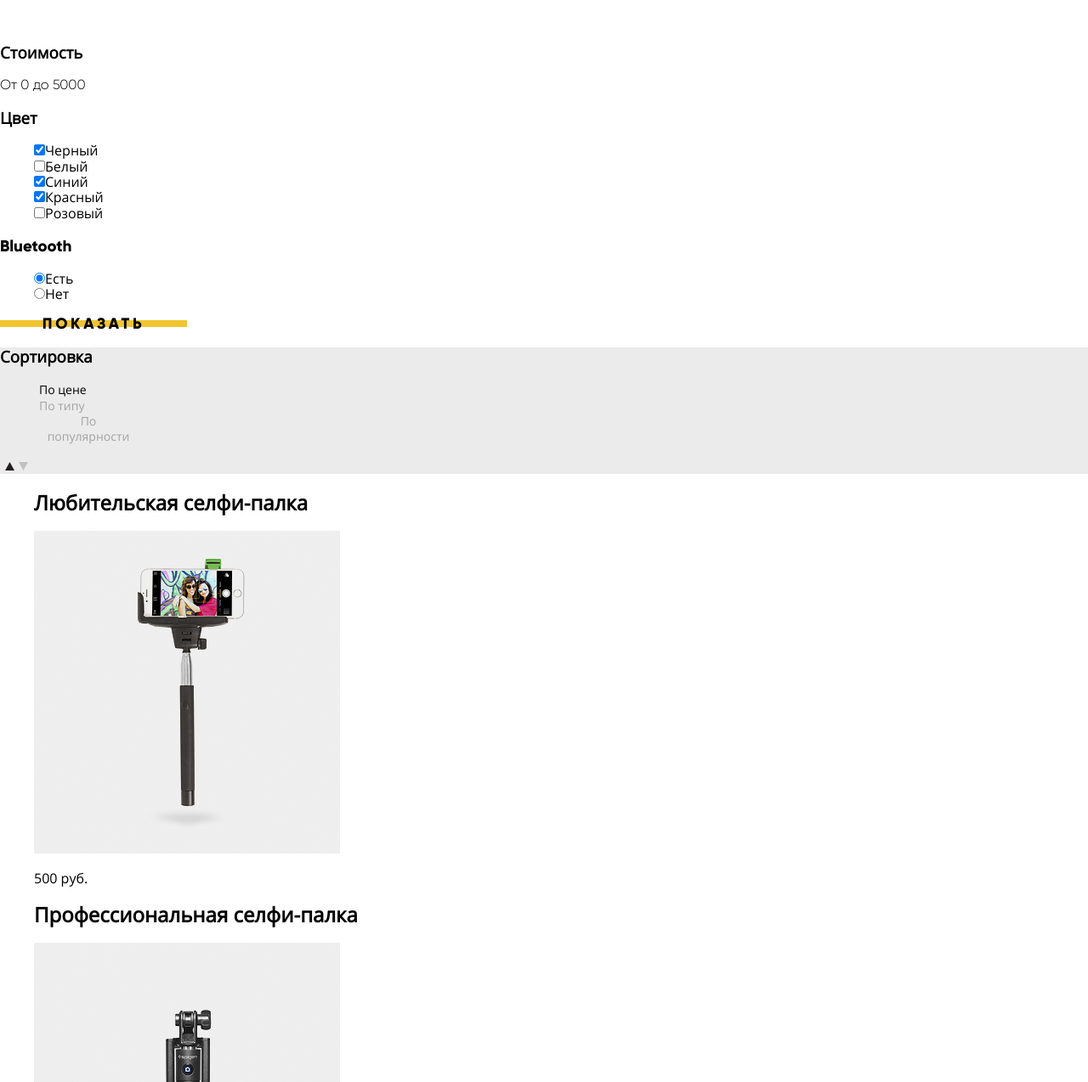
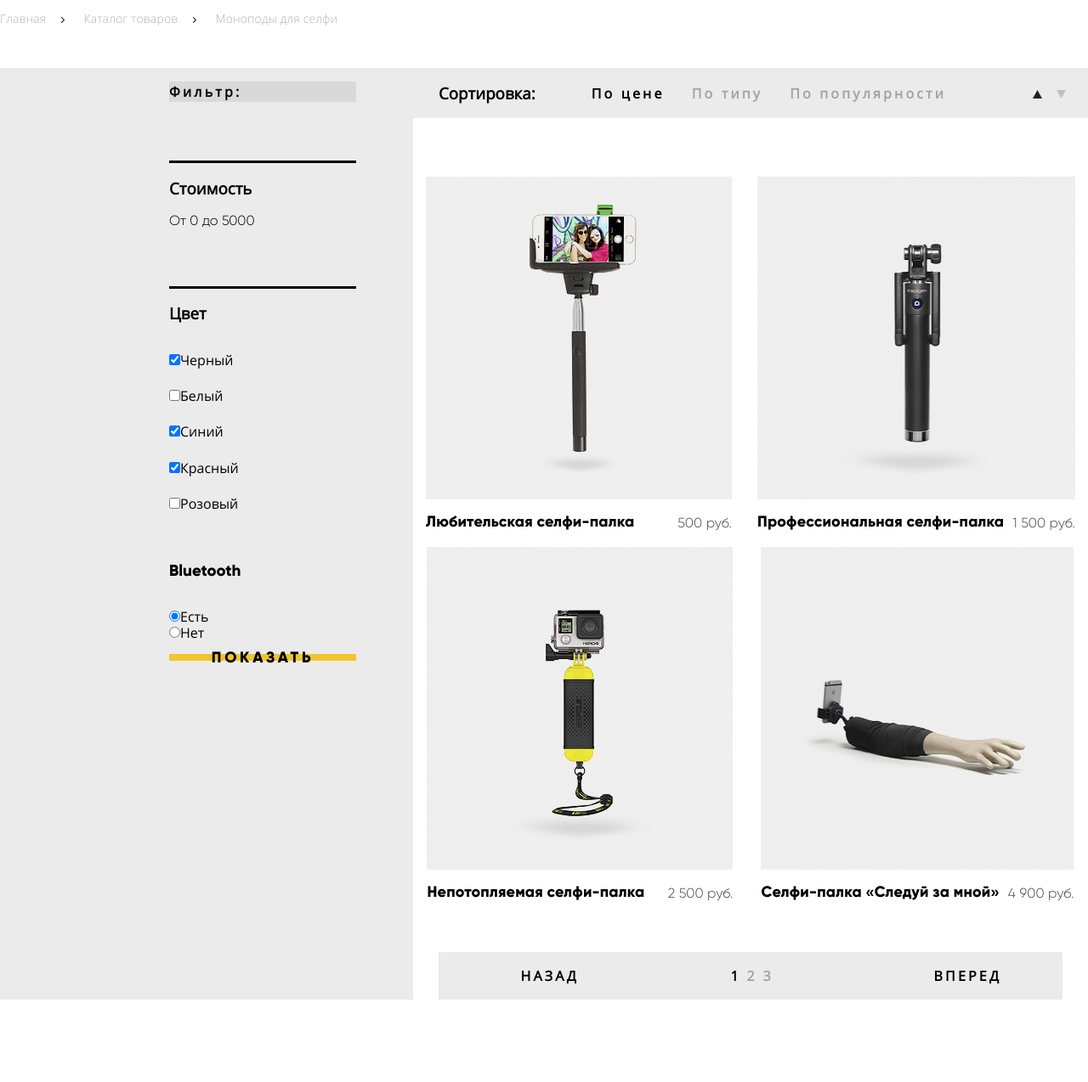
Before and after one commit to Serhii-Repetiuk/547245-device-26, a plain HTML site: page catalog.html in a window 1280 px wide. Shown: the part 436-1710 px from the top of the page at 85% size. Drawn offline with Linux system fonts and the light colour scheme; files whose address does not match are found by name.

Commit message:
Add flex-posotioning to catalog file. Some flex-box changes to index.

```diff
--- a/catalog.html
+++ b/catalog.html
@@ -38,15 +38,19 @@
       <li><a href="#">Умные часы</a></li>
       <li><a href="#">Квадрокоптеры</a></li>
     </ul>
-    <ul class="header-user-activity">
-      <li class="search-wrapper">
+    <div class="user-activity-wrapper">
+      <div class="search-wrapper">
         <span class="search-img" aria-label="Картинка-увелечительного стекла"></span>
         <label for="search" aria-label="Поиск по сайту"></label>
         <input class="search" id="search" type="search" value="Поиск по сайту" alt="Поле поиска">
-      </li>
+      </div>
+      <ul class="header-user-activity">
         <li class="login-list">
+          <div class="user-name-wrapper">
             <span class="login-image" aria-label="Картинки логин"></span>
-        <button class="modal-login" type="button">Войти</button>
+            <span class="user-name">Валентин Петухов</span>
+          </div>
+          <button class="modal-logoff" type="button">Выйти</button>
           <span class="modal-close"></span>
         </li>
         <!--Здесь будет форма входа-->
@@ -59,38 +63,42 @@
           <button class="cart" type="button">Корзина</button>
         </li>
       </ul>
+    </div>
   </nav>
 </header>
 
-
+<main class="catalog-main">
   <div class="user-navigation-wrapper">
-  <h1 class="catalog-h1">Моноподы для селфи</h1>
+    <h1 class="catalog-h1 font-gilroy">Моноподы для селфи</h1>
     <ul class="user-navigation">
       <li>
-      <span><img class="nav-arrow" src="img/svg/nav-arrow.svg" alt="Стрелочка навигации"></span>
         <a class="fonts-Open-Sans" href="index.html">Главная</a>
       </li>
       <li>
-      <span><img class="nav-arrow" src="img/svg/nav-arrow.svg" alt="Стрелочка навигации"></span>
-      <a class=" fonts-Open-Sans" href="catalog.html">Каталог товаров</a>
+        <span>
+          <img class="nav-arrow" src="img/svg/nav-arrow.svg" alt="Стрелочка навигации">
+        </span>
+        <a  href="catalog.html">Каталог товаров</a>
       </li>
-    <li class=" fonts-Open-Sans"><a href="">Моноподы для селфи</a></li>
+      <li>
+        <span>
+          <img class="nav-arrow" src="img/svg/nav-arrow.svg" alt="Стрелочка навигации">
+        </span>
+        <a href="">Моноподы для селфи</a>
+      </li>
     </ul>
   </div>
-<div class="catalog-main-wrapper">
-    <section>
-      <h2 class="visually-hidden">Фильтр товаров</h2>
+  <div class="catalog-filter-wrapper">
+    <section class="filters">
+      <h3 class="visually-hidden">Фильтр товаров</h3>
       <h3 class="filter-header">Фильтр:</h3>
-      <!--пройтись по логике h-->
-
-
-      <span class="divider"></span>
-      <h3>Стоимость</h3>
+      <div class="divider"></div>
+      <h3 class="price-h1">Стоимость</h3>
       <div class="cost-wrapper font-gilroy">
         <span>От 0</span>
         <span>до 5000</span>
-        <span class="divider"></span>
       </div>
+      <div class="divider"></div>
       <h3>Цвет</h3>
       <ul class="filter-color">
         <li>
@@ -126,59 +134,69 @@
       </ul>
       <button class="button-back font-gilroy" type="button">Показать</button>
     </section>
+    <div class="catalog-wrapper">
+      <section class="catalog">
+        <div class="sorting">
+          <div class="sorting-wrapper">
+          <h3>Сортировка:</h3>
+          <ul class="sorting-list">
+            <li class="active-sorting-button"><button class="sorting-prise" type="button">По цене</button></li>
+            <li class="sorting-button"><button class="sorting-type" type="button">По типу</button></li>
+            <li class="sorting-button"><button class="sorting-popular" type="button">По популярности</button></li>
+          </ul>
           </div>
-  <div class="catalog-wrapper">
-    <section class="sorting">
-      <h3>Сортировка</h3>
-      <ul>
-        <li><button class="sorting-prise" type="button">По цене</button></li>
-        <li><button class="sorting-type" type="button">По типу</button></li>
-        <li><button class="sorting-popular" type="button">По популярности</button></li>
-      </ul>
-      <button type="button" class="arrow-up"><img src="img/svg/icon-up-dir.svg" alt="Стрелка вверх"></button>
-      <button type="button" class="arrow-down"><img src="img/svg/icon-down-dir.svg"  alt="Стрелка вниз"></button>
-      <!--*Заменить стрелки на background-image-->
-    </section>
-    <section class="catalog">
-      <ul class="catalog-list">
+          <div class="updown-arrow-wrapper">
+            <button type="button" class="arrow-up"><img src="img/svg/icon-up-dir.svg" alt="Стрелка вверх" width="11" height="10"></button>
+            <button type="button" class="arrow-down"><img src="img/svg/icon-down-dir.svg"  alt="Стрелка вниз" width="11" height="10"></button>
+          </div>
+        </div>
+        <ul class="catalog-list font-gilroy">
           <li class="catalog-item">
-          <a href="#">
+            <a class="catalog-item-link" href="#">
+              <div class="title-prise-wrapper">
                 <h2 class="catalog-item-title">
                   Любительская селфи-палка
                 </h2>
+                <p class="catalog-item-prise">500 руб.</p>
+              </div>
               <img class="catalog-item-image" src="img/item-1.png" alt="Любительская сэлфи палка" width="360" height="380">
-            <p class="catalog-item-prise">500 руб.</p>
             </a>
           </li>
           <li class="catalog-item">
-          <a href="#">
+            <a class="catalog-item-link" href="#">
+              <div class="title-prise-wrapper">
                 <h2 class="catalog-item-title">
                   Профессиональная селфи-палка
                 </h2>
+                <p class="catalog-item-prise">1 500 руб.</p>
+              </div>
               <img class="catalog-item-image" src="img/item-2.png" alt="Профессиональная селфи-палка" width="360" height="380">
-            <p class="catalog-item-prise">1 500 руб.</p>
             </a>
           </li>
           <li class="catalog-item">
-          <a href="#">
+            <a class="catalog-item-link" href="#">
+              <div class="title-prise-wrapper">
                 <h2 class="catalog-item-title">
                   Непотопляемая селфи-палка
                 </h2>
+                <p class="catalog-item-prise">2 500 руб.</p>
+              </div>
               <img class="catalog-item-image" src="img/item-3.png" alt="Непотопляемая селфи-палка" width="360" height="380">
-            <p class="catalog-item-prise">2 500 руб.</p>
             </a>
           </li>
           <li class="catalog-item">
-          <a href="#">
+            <a class="catalog-item-link" href="#">
+              <div class="title-prise-wrapper">
                 <h2 class="catalog-item-title">
                   Селфи-палка «Следуй за мной»
                 </h2>
+                <p class="catalog-item-prise">4 900 руб.</p>
+              </div>
               <img class="catalog-item-image" src="img/item-4.png" alt="Селфи-палка «Следуй за мной»" width="360" height="380">
-            <p class="catalog-item-prise">4 900 руб.</p>
             </a>
           </li>
         </ul>
-      <!--Поменять размер картинок (360х380)-->
+
         <section class="pagination">
           <button class="pagination-button-back" type="button">Назад</button>
           <ul class="pagination-list">
@@ -190,6 +208,8 @@
         </section>
       </section>
     </div>
+  </div>
+</main>
 
   <footer class="page-footer">
     <div class="footer-wrapper">
@@ -222,7 +242,7 @@
         <!--Здесь будет форма-->
         <span class="modal-close"></span>
         <a class="button" href="#">Сравнить</a>
-        <button type="button">Корзина</button>
+        <button class="footer-cart-button" type="button">Корзина</button>
       </section>
 
       <p>Тел.: +7 (495) 495-95-95</p>
--- a/css/catalog.css
+++ b/css/catalog.css
@@ -1,7 +1,13 @@
+
+.catalog-main ul {
+  margin-left: 0;
+  padding-left: 0;
+}
 
 .catalog-h1 {
-  width: 493px;
-  height: 42px;
+  padding-top: 44px;
+  padding-bottom: 30px;
+  margin: 0;
   font-size: 47px;
   font-weight: 800;
   line-height: 1.02;
@@ -24,6 +30,8 @@
 .nav-arrow {
   width: 4px;
   height: 7px;
+  padding-right: 18px;
+  padding-left: 18px;
   object-fit: contain;
 }
 
@@ -38,51 +46,19 @@
 }
 
 .filter-header {
+  margin-bottom: 69px;
   font-size: 16px;
   font-weight: 800;
   line-height: 1.5;
   letter-spacing: 3.2px;
+  background-color: #d9d9d9;
 }
 
 .divider {
   display: inline-block;
-  height: 2px;
+  height: 3px;
   background-color: black;
 }
-
-.sorting {
-  background-color: #ebebeb;
-}
-
-.sorting-prise {
-  background-color: #ebebeb;
-  border: none;
-  height: 13px;
-  font-size: 14px;
-  line-height: 1.29;
-}
-
-
-.sorting-type {
-  background-color: #ebebeb;
-  border: none;
-  height: 13px;
-  opacity: 0.3;
-  font-size: 14px;
-  line-height: 1.29;
-  text-align: left;
-}
-
-.sorting-popular {
-  background-color: #ebebeb;
-  border: none;
-  width: 128px;
-  height: 13px;
-  opacity: 0.3;
-  font-size: 14px;
-  line-height: 1.29;
-}
-
 
 .arrow-up {
   background-color: #ebebeb;
@@ -123,11 +99,174 @@
   letter-spacing: 3.2px;
 }
 
-/*Display: inline-block test end*/
+
+/*Позиционирование каталога товаров*/
+
+.user-navigation-wrapper {
+  display: flex;
+  flex-direction: column;
+  padding-bottom: 30px;
+}
+
+.user-navigation {
+  display: flex;
+  align-items: center;
+}
+
+.catalog-filter-wrapper {
+  display: flex;
+  flex-wrap: nowrap;
+
+}
+
+.filters {
+  display: flex;
+  flex-direction: column;
+  padding-left: 199px;
+  padding-right: 67px;
+  background-color: #ebebeb;
+}
+
+.filter-color li {
+  margin-bottom: 24px;
+}
+
+/*Стили для чекбоксов*/
 
 
+/*Стили для чекбоксовю. Конец*/
 
-.filters-wrapper{
+.cost-wrapper {
+  margin-bottom: 67px;
+}
+
+.catalog-wrapper {
+  display: flex;
+}
+
+
+.sorting {
+  display: flex;
+  justify-content: space-between;
+
+  padding-left: 30px;
+  padding-right: 20px;
+
   background-color: #ebebeb;
+}
+
+.sorting-wrapper {
+  display: flex;
+  flex-wrap: wrap;
+}
+
+.sorting-wrapper h3 {
+ margin-right: 40px;
+}
+
+.sorting-list {
+  display: flex;
+  align-items: center;
+}
+
+.sorting-list button {
+  margin-left: 10px;
+  margin-right: 10px;
+  width: 100%;
+  background-color: transparent;
+  box-sizing: border-box;
+}
+
+.sorting-button {
+  opacity: 0.3;
+  font-size: 14px;
+  line-height: 1.29;
+}
+
+.active-sorting-button {
+  font-size: 14px;
+  line-height: 1.29;
+  color: #000000;
+}
+
+
+.updown-arrow-wrapper {
+  display: flex;
+  align-items: center;
+}
+.updown-arrow-wrapper button {
+  height: 100%;
+  width: 100%;
+}
+
+.arrow-down {
+  margin-left: 5px;
+}
+
+
+.catalog-list {
+  margin-top: 69px;
+  margin-bottom: 41px;
+  display: flex;
+  flex-wrap: wrap;
+  justify-content: space-around;
+}
+
+.catalog-list h2 {
+  font-size: 18px;
+  font-weight: 800;
+  line-height: 1.33;
+  letter-spacing: 0.18px;
+}
+
+.catalog-list p {
+  margin-left: 10px;
+  font-size: 16px;
+  font-weight: 300;
+  line-height: 1.5;
+  letter-spacing: 0.16px;
+  color: #464646;
+}
+
+.title-prise-wrapper {
+  box-sizing: border-box;
+  width: 100%;
+  display: flex;
+  justify-content: space-between;
 
 }
+
+.catalog-item-link {
+  display: flex;
+  flex-direction: column;
+}
+
+.catalog-item-link img {
+  order: -1;
+}
+
+
+.pagination {
+  margin-left: 30px;
+  margin-right: 30px;
+  display: flex;
+  justify-content: space-around;
+  background-color: #ebebeb;
+}
+
+.pagination button {
+  text-transform: uppercase;
+  font-size: 16px;
+  font-weight: 800;
+  line-height: 1.5;
+  letter-spacing: 3.2px;
+}
+
+.pagination-list {
+  display: flex;
+}
+
+.pagination-list li{
+  margin-right: 5px;
+  margin-left: 5px;
+}
--- a/css/index.css
+++ b/css/index.css
@@ -6,6 +6,10 @@ body {
 .wrapper {
   max-width: 1338px;
   margin: 0 auto;
+}
+
+img {
+  width: 100%;
 }
 
 li {list-style-type: none; }
@@ -45,7 +49,7 @@ a:hover  {text-decoration: underline;}
 
 .main-header-logo {
   top: -44px;
-  left: 70px;
+  left: -505px;
   position: absolute;
   padding-top: 21px;
 }
@@ -142,11 +146,29 @@ a:hover  {text-decoration: underline;}
 /*}*/
 
 .header-user-activity {
+  display: flex;
+  flex-wrap: wrap;
   padding-left: 0;
   margin-top: 3px;
+}
+
+.header-login-button {
+  margin-right: 200px;
+}
+/*Доработыть отступ у кнопки*/
+
+
+.header-user-activity li {
+  margin-left: 20px;
+  margin-right: 20px;
+}
+
+.user-name-wrapper {
+  margin: auto;
   display: flex;
-  justify-content: space-between;
+  justify-content: center;
 }
+
 
 /*---Main---*/
 
@@ -159,11 +181,6 @@ a:hover  {text-decoration: underline;}
   position: relative;
 }
 
-.selfy-rod-img {
-  position: absolute;
-  top: -120px;
-  left: 110px;
-}
 
 .catalog-item-wrapper {
   display: flex;
@@ -200,7 +217,6 @@ a:hover  {text-decoration: underline;}
 
 .add-title {
   position: absolute;
-  left: 35px;
   top: -52px;
   font-size: 55px;
   font-weight: 800;
@@ -415,11 +431,6 @@ a:hover  {text-decoration: underline;}
 }
 
 
-.footer-user-activity {
-  display: flex;
-}
-
-
 .catalog-popular {
   margin-top:78px;
 }
@@ -443,8 +454,10 @@ a:hover  {text-decoration: underline;}
 
 
 .page-header {
+  padding-bottom: 53px;
   padding-left: 60px;
   padding-right: 60px;
+  margin-bottom: 44px;
   background-color: #f8e297;
 }
 .plus,
@@ -454,6 +467,11 @@ a:hover  {text-decoration: underline;}
   opacity: 0.5;
   background-color: #f8e297;
   border: none;
+}
+
+.user-activity-wrapper {
+  display: flex;
+  justify-content: space-between;
 }
 
 .search-wrapper {
@@ -502,25 +520,27 @@ a:hover  {text-decoration: underline;}
 }
 
 .user-name {
-  font-size: 15px;
+  margin-left: 15px;
+  margin-right: 10px;
+  font-size: 17px;
   font-weight: 300;
-
 }
 
 .login-list {
-  padding-left: 370px;
+  display: flex;
 }
 
 .compare-list {
-  padding-left: 245px;
+  margin: auto;
 }
 
 .cart-list {
-  padding-left: 49px;
+  margin: auto;
 }
 
 
 .login-image {
+  margin: auto;
   display: inline-block;
   vertical-align: middle;
   width: 18px;
@@ -542,12 +562,17 @@ a:hover  {text-decoration: underline;}
 }
 
 .modal-logoff {
+  font-size: 17px;
+  font-weight: 300;
+  line-height: 2;
+  letter-spacing: 0.15px;
   background-color: #f8e297;
   border: none;
   opacity: 0.3;
 }
 
 .compare {
+  margin: auto;
   padding-left: 7px;
   display: inline-block;
   vertical-align: middle;
@@ -717,6 +742,7 @@ a.button-back  {
 }
 
 .footer-user-activity {
+  display: flex;
   opacity: 0.7;
   font-size: 15px;
   font-weight: 300;
@@ -726,17 +752,12 @@ a.button-back  {
 }
 
 .footer-user-activity button {
+  margin: 5px;
   font-family: 'Open Sans', sans-serif;
   border: none;
   background-color: transparent;
 }
 .footer-user-activity button:hover {
-  width: 58px;
-  height: 15px;
-  font-size: 15px;
-  font-weight: 300;
-  line-height: 2;
-  letter-spacing: 0.15px;
   color: #ffffff;
 }
 
```
Also changed, not shown: index.html (+10 -7 lines). Lines whose indentation alone changed are shown as unchanged.
